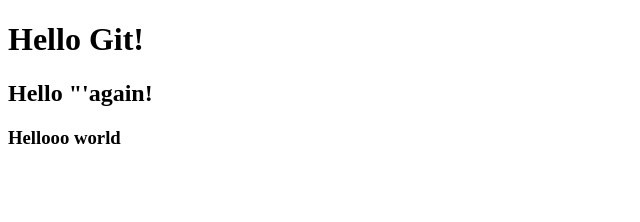
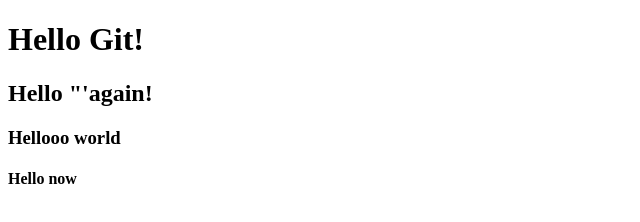
Before and after one commit to Jevgi/projectOne, a plain HTML site: page index.html in a window 1280 px wide. Shown: the full height of the page, 0-640 px from the left. Drawn offline with Linux system fonts and the light colour scheme.

Commit message:
first commit

```diff
--- a/index.html
+++ b/index.html
@@ -13,6 +13,7 @@
     <h1>Hello Git!</h1>
     <h2>Hello "'again!</h2>
     <h3> Hellooo world</h3>
+    <h4>Hello now</h4>
 
 </body>
 </html>
```
